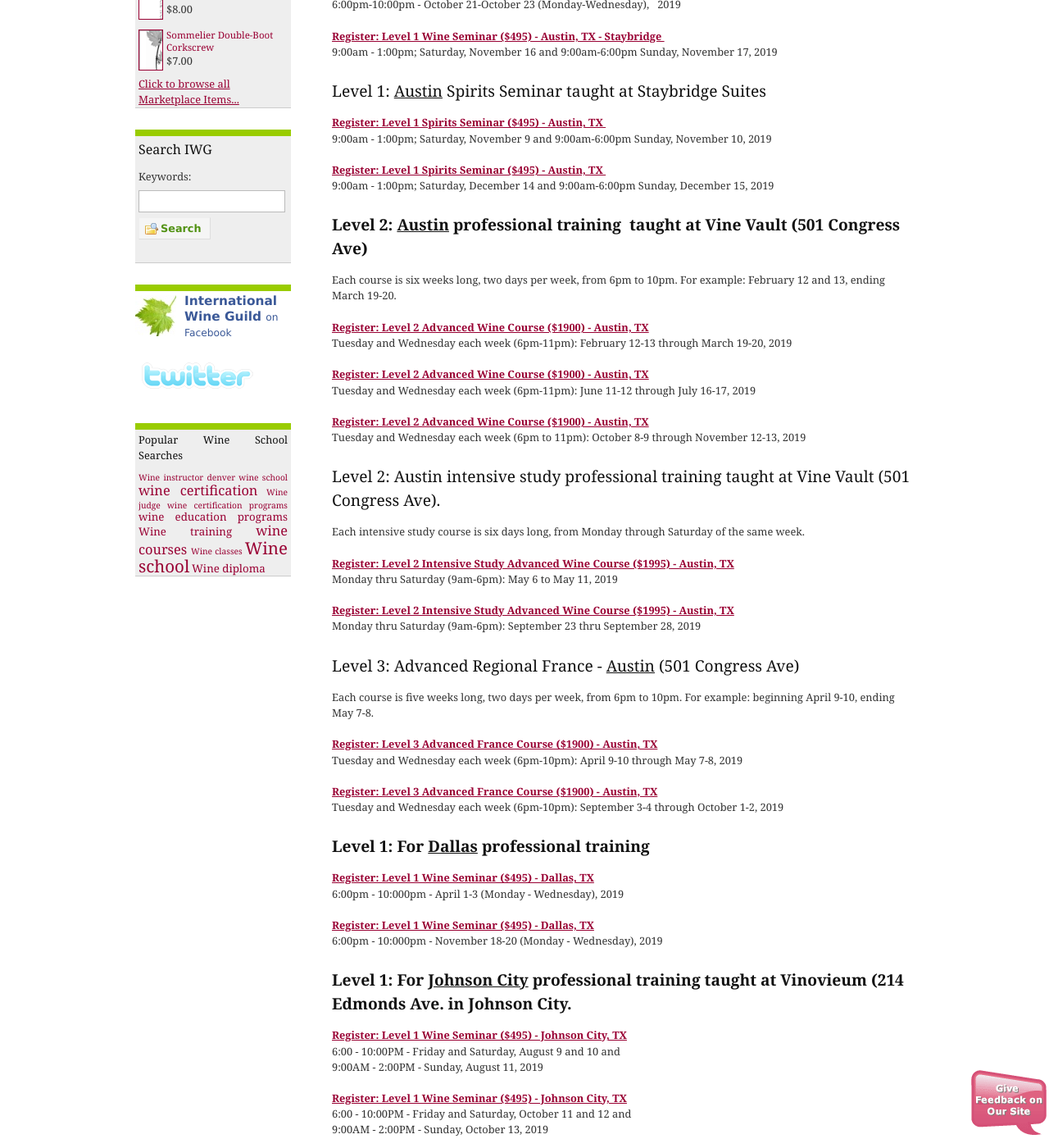
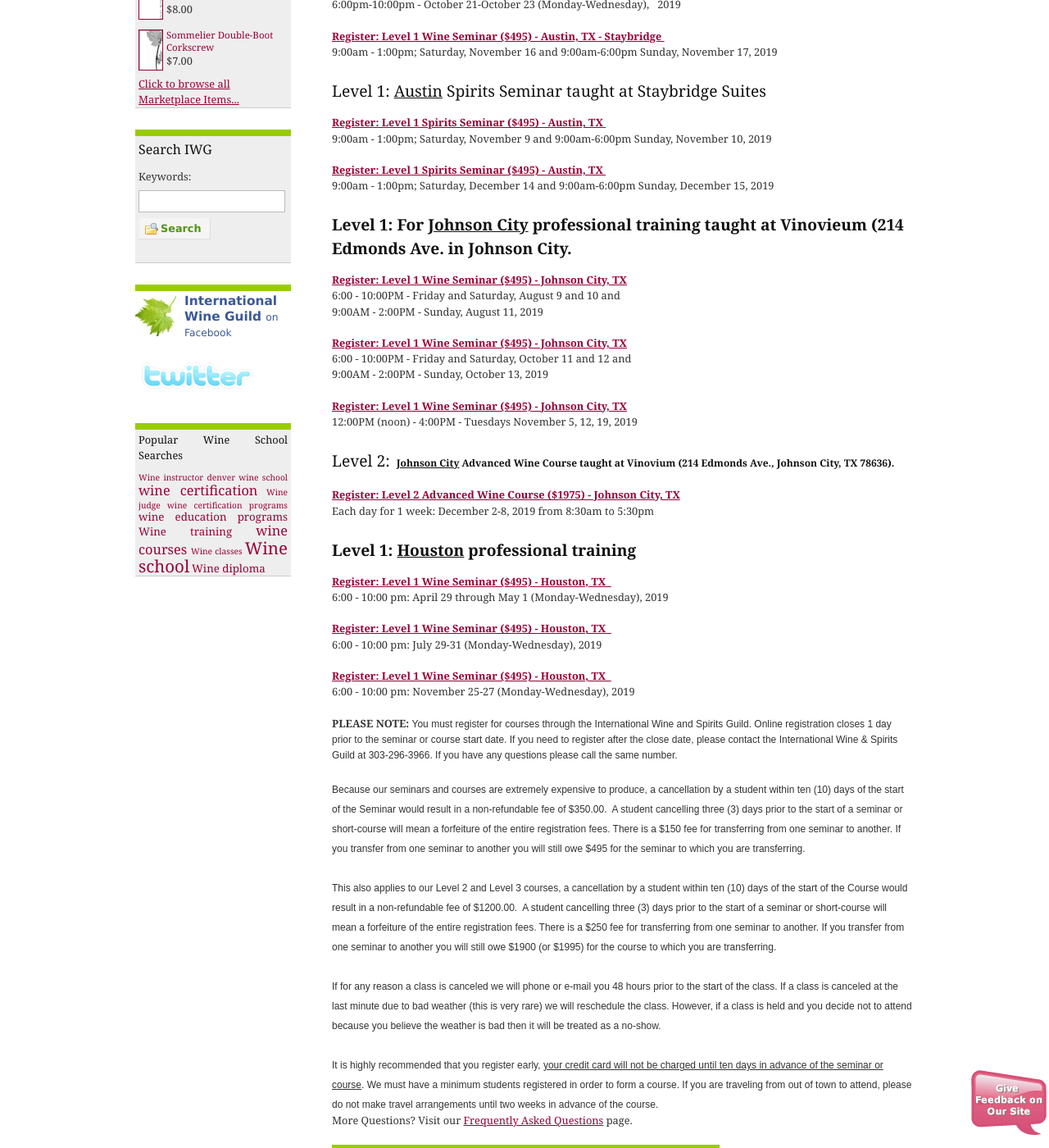
Before and after one commit to CKDev/internationalwineguild.com, a Jekyll site: the page built from texas-wine-school.html, in a window 1280 px wide and 1400 px high, scrolled down 1135 px. Shown: the whole window at 82% size. Built offline with Jekyll 4.4.1, drawn with Linux system fonts in a browser that asks for light colours; a script that is not in the unit is left out; comment, search, counter and statistics services are not loaded.

Commit message:
Update texas-wine-school.html

```diff
--- a/texas-wine-school.html
+++ b/texas-wine-school.html
@@ -48,51 +48,6 @@
     href="http://ww4.aitsafe.com/cf/add.cfm?userid=6714687&amp;product=Level+1+Spirits+Seminar+Austin++-++12/14-15/2019&amp;price=495&amp;return=www.internationalwineguild.com/texas-wine-school"><strong>Register:
       Level 1 Spirits Seminar ($495) - Austin, TX&nbsp;<br>
     </strong></a>9:00am - 1:00pm; Saturday, December 14 and 9:00am-6:00pm Sunday, December 15, 2019</p>
-<h3><strong>Level 2: <u>Austin</u> professional training&nbsp; taught at Vine Vault (501 Congress Ave)</strong></h3>
-<p>Each course is six weeks long, two days per week, from 6pm to 10pm. For example: February 12 and 13, ending March
-  19-20.</p>
-<p><a class="ga-track"
-    href="http://ww4.aitsafe.com/cf/add.cfm?userid=6714687&amp;product=Level+2+Advanced+Wine+Course+Austin++-++2/12-3/20, 2019&amp;price=1975&amp;return=www.internationalwineguild.com/texas-wine-school"><strong>Register:
-      Level 2 Advanced Wine Course ($1900) - Austin, TX<br>
-    </strong></a>Tuesday and Wednesday each week (6pm-11pm): February 12-13 through March 19-20, 2019</p>
-<p><a class="ga-track"
-    href="http://ww4.aitsafe.com/cf/add.cfm?userid=6714687&amp;product=Level+II+Advanced+Wine+Course+Austin++-++6/4-7/10, 2019&amp;price=1975&amp;return=www.internationalwineguild.com/texas-wine-school"><strong>Register:
-      Level 2 Advanced Wine Course ($1900) - Austin, TX<br>
-    </strong></a>Tuesday and Wednesday each week (6pm-11pm): June 11-12 through July 16-17, 2019</p>
-<p><a class="ga-track"
-    href="http://ww4.aitsafe.com/cf/add.cfm?userid=6714687&amp;product=Level+II+Advanced+Wine+Course+Austin++-++10/8-11/13,2019&amp;price=1975&amp;return=www.internationalwineguild.com/texas-wine-school"><strong>Register:
-      Level 2 Advanced Wine Course ($1900) - Austin, TX<br>
-    </strong></a>Tuesday and Wednesday each week (6pm to 11pm): October 8-9 through November 12-13, 2019</p>
-<h3>Level 2: Austin intensive study professional training taught at Vine Vault (501 Congress Ave).</h3>
-<p>Each intensive study course is six days long, from Monday through Saturday of the same week.</p>
-<p><a class="ga-track"
-    href="http://ww4.aitsafe.com/cf/add.cfm?userid=6714687&amp;product=Level+2+Advanced+Wine+Course+Austin++-++5/6-11, 2019&amp;price=1995&amp;return=www.internationalwineguild.com/texas-wine-school"><strong>Register:
-      Level 2 Intensive Study Advanced Wine Course ($1995) - Austin, TX<br>
-    </strong></a>Monday thru Saturday (9am-6pm): May 6 to May 11, 2019</p>
-<p><a class="ga-track"
-    href="http://ww4.aitsafe.com/cf/add.cfm?userid=6714687&amp;product=Level+2+Advanced+Wine+Course+Austin++-++9/23-28, 2019&amp;price=1995&amp;return=www.internationalwineguild.com/texas-wine-school"><strong>Register:
-      Level 2 Intensive Study Advanced Wine Course ($1995) - Austin, TX<br>
-    </strong></a>Monday thru Saturday (9am-6pm): September 23 thru September 28, 2019</p>
-<h3>Level 3: Advanced Regional France - <u>Austin</u> (501 Congress Ave)&nbsp;</h3>
-<p>Each course is five weeks long, two days per week, from 6pm to 10pm. For example: beginning April 9-10, ending May
-  7-8.</p>
-<p><a class="ga-track"
-    href="http://ww4.aitsafe.com/cf/add.cfm?userid=6714687&amp;product=Level+3+Advanced+France+Course+Austin++-++4/9-5/8, 2019&amp;price=1900&amp;return=www.internationalwineguild.com/texas-wine-school"><strong>Register:
-      Level 3 Advanced France Course ($1900) - Austin, TX<br>
-    </strong></a>Tuesday and Wednesday each week (6pm-10pm): April 9-10 through May 7-8, 2019</p>
-<p><a class="ga-track"
-    href="http://ww4.aitsafe.com/cf/add.cfm?userid=6714687&amp;product=Level+3+Advanced+France+Course+Austin++-++9/3-10/2, 2019&amp;price=1900&amp;return=www.internationalwineguild.com/texas-wine-school"><strong>Register:
-      Level 3 Advanced France Course ($1900) - Austin, TX<br>
-    </strong></a>Tuesday and Wednesday each week (6pm-10pm): September 3-4 through October 1-2, 2019</p>
-<h3><strong>Level 1: For <u>Dallas</u>&nbsp;professional training&nbsp;</strong></h3>
-<p><a class="ga-track"
-    href="http://ww4.aitsafe.com/cf/add.cfm?userid=6714687&amp;product=Level+I+Wine+Seminar+Dallas++-++4/1-3/2019&amp;price=495&amp;return=www.internationalwineguild.com/texas-wine-school"><strong>Register:
-      Level 1 Wine Seminar ($495) - Dallas, TX<br>
-    </strong></a>6:00pm - 10:000pm - April 1-3 (Monday - Wednesday), 2019&nbsp;</p>
-<p><a class="ga-track"
-    href="http://ww4.aitsafe.com/cf/add.cfm?userid=6714687&amp;product=Level+I+Wine+Seminar+Dallas++-++11/18-20/2019&amp;price=495&amp;return=www.internationalwineguild.com/texas-wine-school"><strong>Register:
-      Level 1 Wine Seminar ($495) - Dallas, TX<br>
-    </strong></a>6:00pm - 10:000pm - November 18-20 (Monday - Wednesday), 2019&nbsp;</p>
 
 <h3><strong>Level 1: For <u>Johnson City</u>&nbsp;professional training taught at Vinovieum (214 Edmonds Ave. in Johnson City.&nbsp;</strong></h3>
 <p><a class="ga-track"
```
